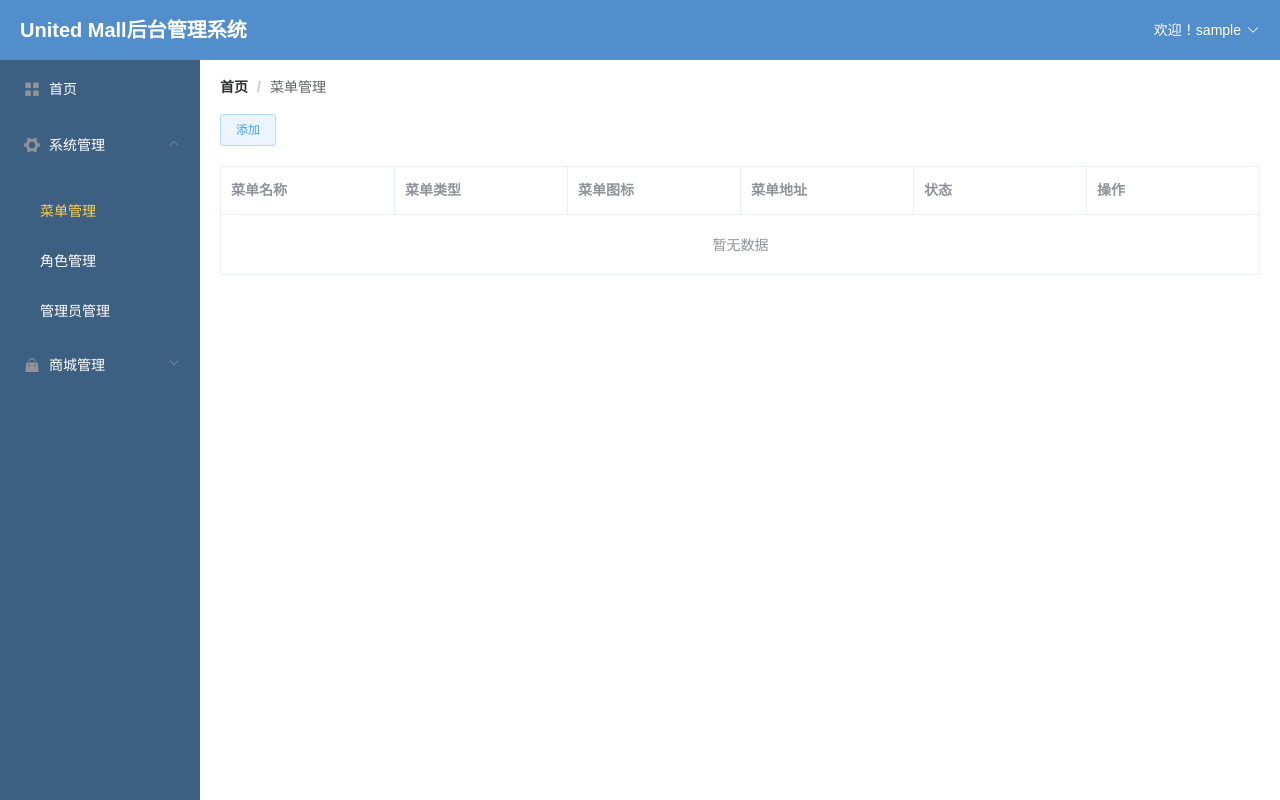
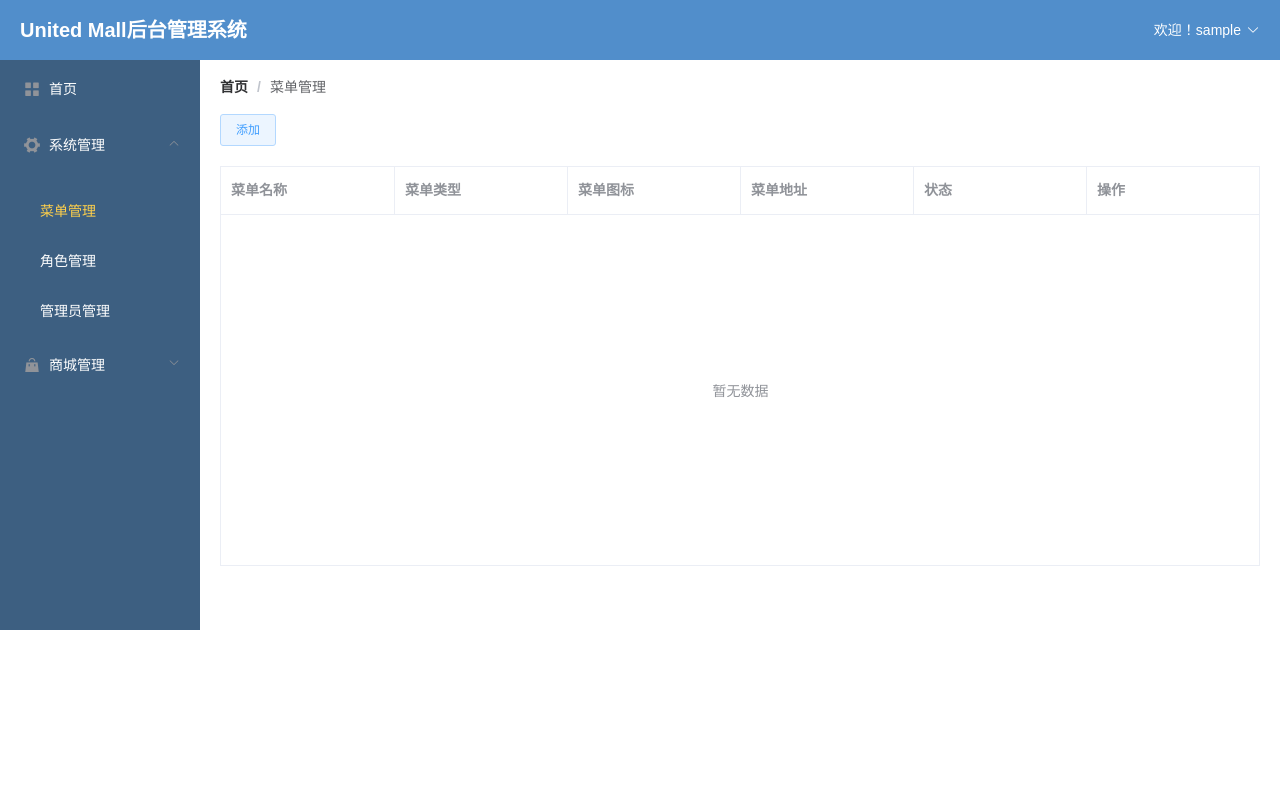
Before and after one commit to ZhaoJiaxin107/UnitedMall_Back_Management_System, a Vue app in the folder UMall_Admin/: page /menu in a window 1280 px wide. Built offline with nearby package versions, Linux system fonts and the light colour scheme; no server answers; sample sign-in values are in the browser's storage.

Commit message:
commit scrollbar

```diff
--- a/UMall_Admin/src/components/Menu.vue
+++ b/UMall_Admin/src/components/Menu.vue
@@ -63,7 +63,23 @@ export default {}
 <style scoped>
 .aside {
   background: #3d5f81;
-  height: 100%;
+  height: 570px;
+  overflow-y: scroll;
+  overflow-x:hidden;
+}
+.aside::-webkit-scrollbar{
+  width:8px;
+  height: 8px;
+}
+.aside::-webkit-scrollbar-track {
+  -webhit-box-shadow: inset 0 0 5px transparent;
+  border-radius:0;
+  background:transparent;
+}
+.content::-webkit-scrollbar-thumb {
+  border-radius:5px;
+  -webkit-box-shadow:inset 0 0 5px #0e1124;
+  background:#0e1124;
 }
 .el-menu {
   border-right: none;
--- a/UMall_Admin/src/pages/menu/components/List.vue
+++ b/UMall_Admin/src/pages/menu/components/List.vue
@@ -12,6 +12,7 @@
     style="width: 100%;margin: 20px 0;"
     row-key="id"
     border
+    height="400"
     default-expand-all
     :tree-props="{children: 'children'}">
     <!-- el-table-column:表格的列组件
```
